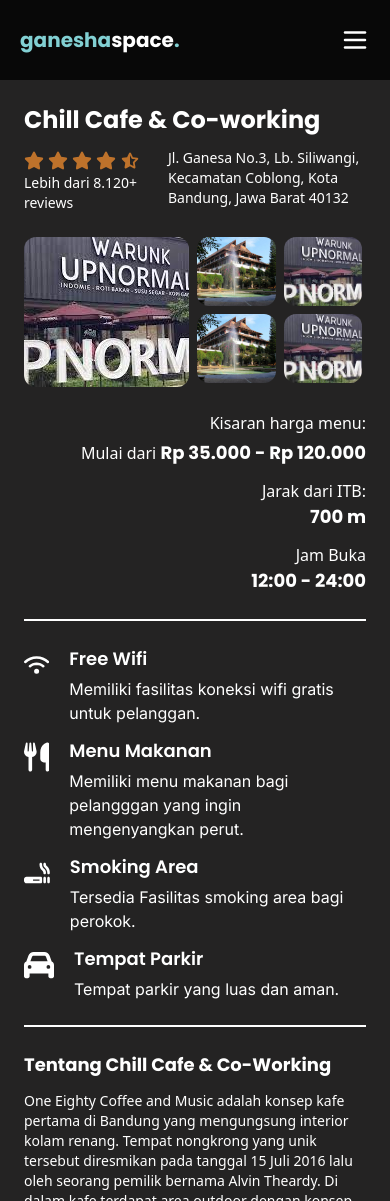
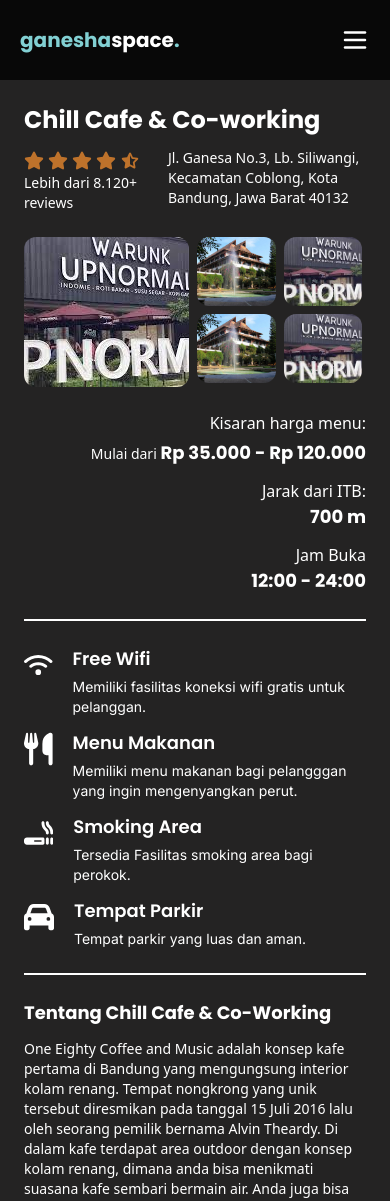
Before and after one commit to dewodt/Milestone02_K19, a Next.js app: page /cafe/1 in a window 390 px wide. Shown: the top 1201 px of the page. Built offline with nearby package versions, Linux system fonts and the light colour scheme.

Commit message:
feat(cafe-details): Change font size on mobile facilities section

```diff
--- a/app/cafe/[id]/page.tsx
+++ b/app/cafe/[id]/page.tsx
@@ -118,7 +118,7 @@
                 {/* Price */}
                 <div className="flex flex-col gap-1">
                     <p className="text-base lg:text-xl">Kisaran harga menu: </p>
-                    <h3 className="text-base lg:text-xl">Mulai dari <span className="text-lg md:text-xl lg:text-2xl font-poppins font-bold">{formattedCurrency(data.startPrice)} {data.endPrice && " - " + formattedCurrency(data.endPrice)}</span></h3>
+                    <h3 className="text-sm lg:text-xl">Mulai dari <span className="text-lg md:text-xl lg:text-2xl font-poppins font-bold">{formattedCurrency(data.startPrice)} {data.endPrice && " - " + formattedCurrency(data.endPrice)}</span></h3>
                 </div>
                 {/* Distance */}
                 <div className="flex flex-col">
@@ -143,7 +143,7 @@
                         <WifiIcon size={40} className="fill-white w-[34px] sm:w-[30px] lg:w-[40px] aspect-square" />
                         <div className="flex flex-col gap-1">
                             <h3 className="text-lg md:text-xl lg:text-2xl font-semibold font-poppins capitalize">Free Wifi</h3>
-                            <p className="text-base lg:text-lg font-inter">Memiliki fasilitas koneksi wifi gratis untuk pelanggan.</p>
+                            <p className="text-sm lg:text-lg font-inter">Memiliki fasilitas koneksi wifi gratis untuk pelanggan.</p>
                         </div>
                     </div>
                 }
@@ -153,7 +153,7 @@
                         <UtenilsIcon size={40} className="fill-white w-[49px] sm:w-[30px] lg:w-[40px] aspect-square" />
                         <div className="flex flex-col gap-1">
                             <h3 className="text-lg md:text-xl lg:text-2xl font-semibold font-poppins capitalize">Menu Makanan</h3>
-                            <p className="text-base lg:text-lg font-inter">Memiliki menu makanan bagi pelangggan yang ingin mengenyangkan perut.</p>
+                            <p className="text-sm lg:text-lg font-inter">Memiliki menu makanan bagi pelangggan yang ingin mengenyangkan perut.</p>
                         </div>
                     </div>
                 }
@@ -163,7 +163,7 @@
                         <SmokingIcon size={40} className="fill-white w-[30px] sm:w-[30px] lg:w-[40px] aspect-square" />
                         <div className="flex flex-col gap-1">
                             <h3 className="text-lg md:text-xl lg:text-2xl font-semibold font-poppins capitalize">Smoking Area</h3>
-                            <p className="text-base lg:text-lg font-inter">Tersedia Fasilitas smoking area bagi perokok.</p>
+                            <p className="text-sm lg:text-lg font-inter">Tersedia Fasilitas smoking area bagi perokok.</p>
                         </div>
                     </div>
                 }
@@ -173,7 +173,7 @@
                         <CarIcon size={40} className="fill-white w-[30px] sm:w-[30px] lg:w-[40px] aspect-square" />
                         <div className="flex flex-col gap-1">
                             <h3 className="text-lg md:text-xl lg:text-2xl font-semibold font-poppins capitalize">Tempat Parkir</h3>
-                            <p className="text-base lg:text-lg font-inter">Tempat parkir yang luas dan aman.</p>
+                            <p className="text-sm lg:text-lg font-inter">Tempat parkir yang luas dan aman.</p>
                         </div>
                     </div>
                 }
```
